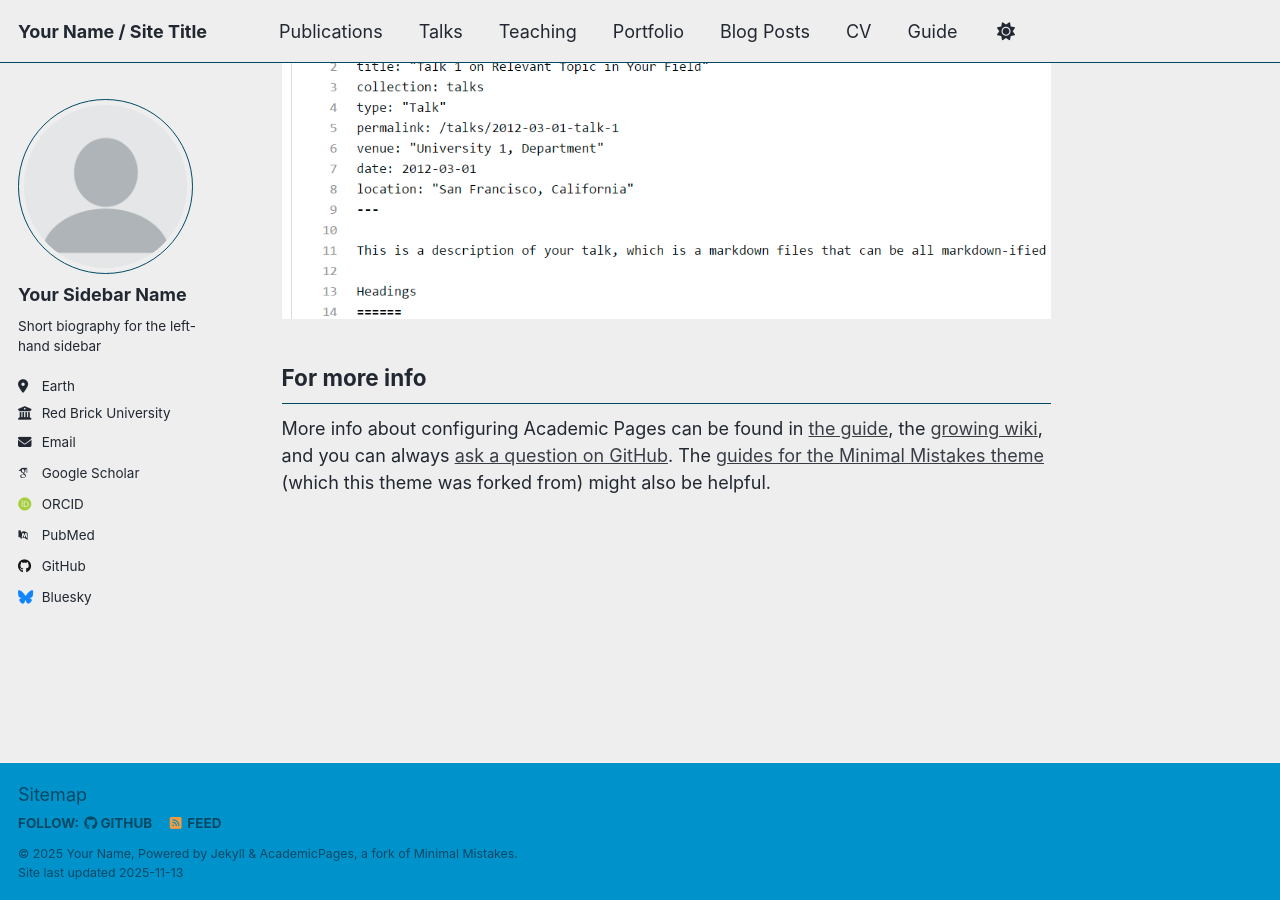
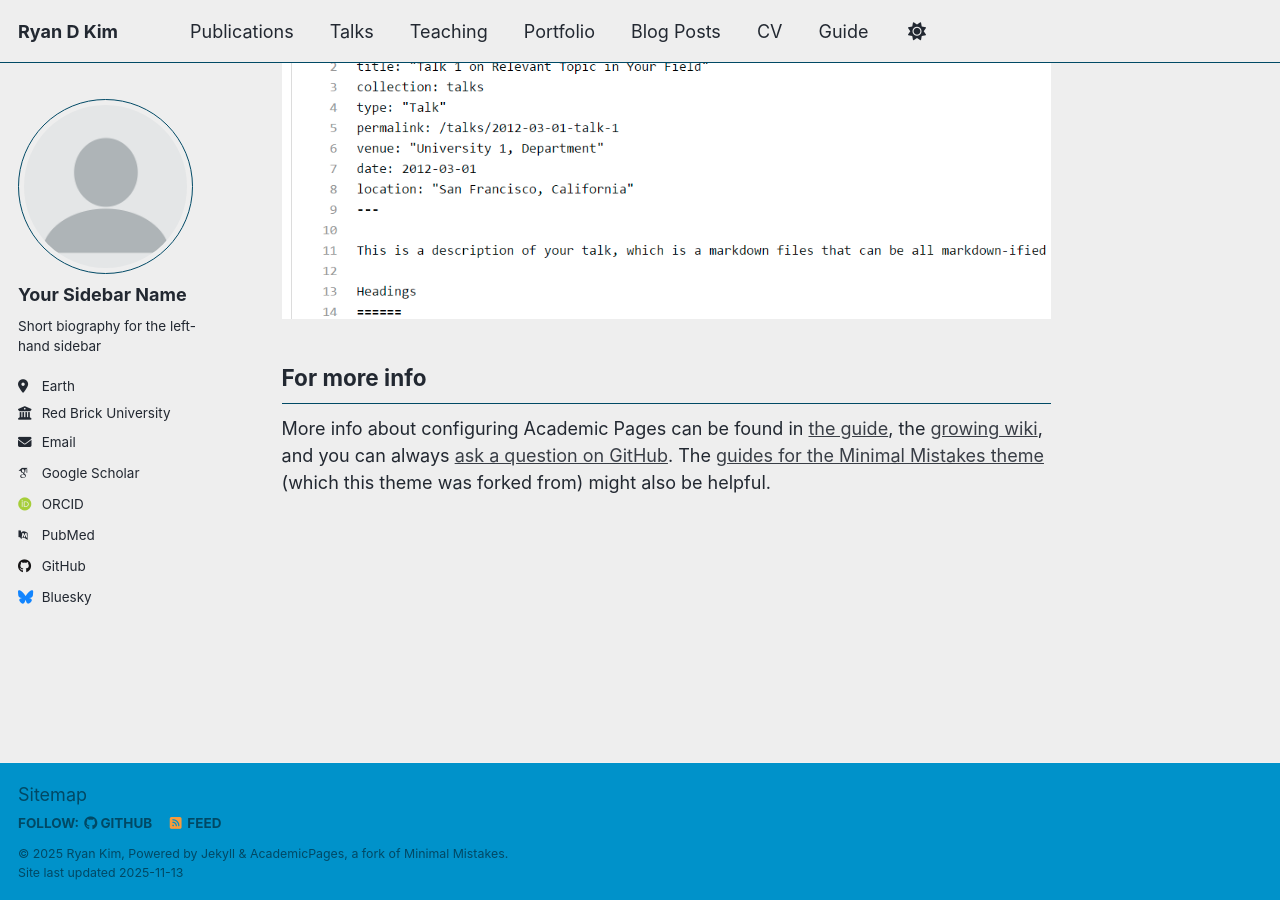
Before and after one commit to Rkydin/rkydin.github.io, a Jekyll site: the page built from _pages/about.md, in a window 1280 px wide and 900 px high, scrolled down 2880 px. Built offline with Jekyll 4.4.1, drawn with Linux system fonts in a browser that asks for light colours; some web fonts are replaced; a script that is not in the unit is left out.

Commit message:
Update site title and name in configuration

```diff
--- a/_config.yml
+++ b/_config.yml
@@ -9,9 +9,9 @@
 # Basic Site Settings
 locale                   : "en-US"
 site_theme               : "air" # Currently available options are "default", "air"
-title                    : "Your Name / Site Title"
+title                    : "Ryan D Kim"
 title_separator          : "-"
-name                     : &name "Your Name"
+name                     : &name "Ryan Kim"
 description              : &description "Your Name's academic portfolio"   # Update this with a general description of your site, this is the default if not overridden by a page
 url                      : https://academicpages.github.io # The base hostname & protocol for your site e.g. "https://[your GitHub username].github.io",
                                                            # or if you already have some other page hosted on Github then use "https://[your GitHub username].github.io/[Your Repo Name]"
```
